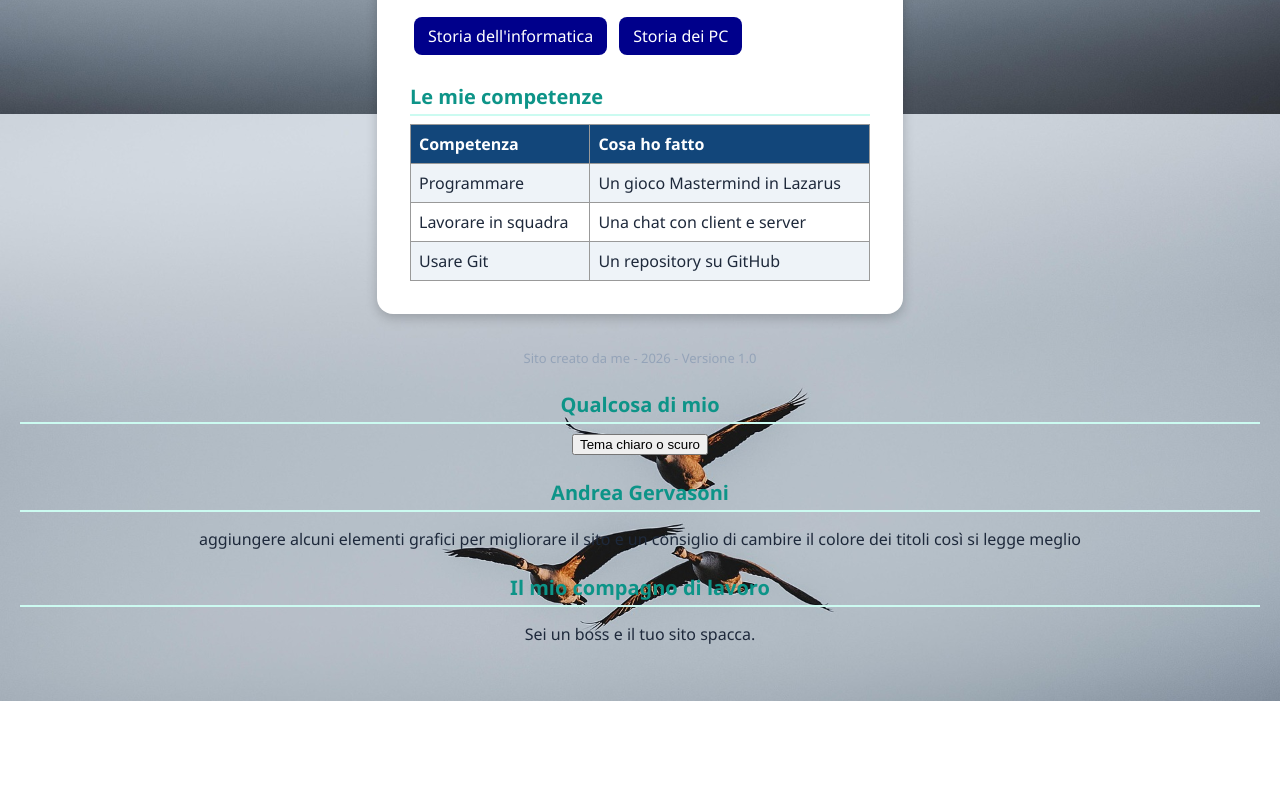
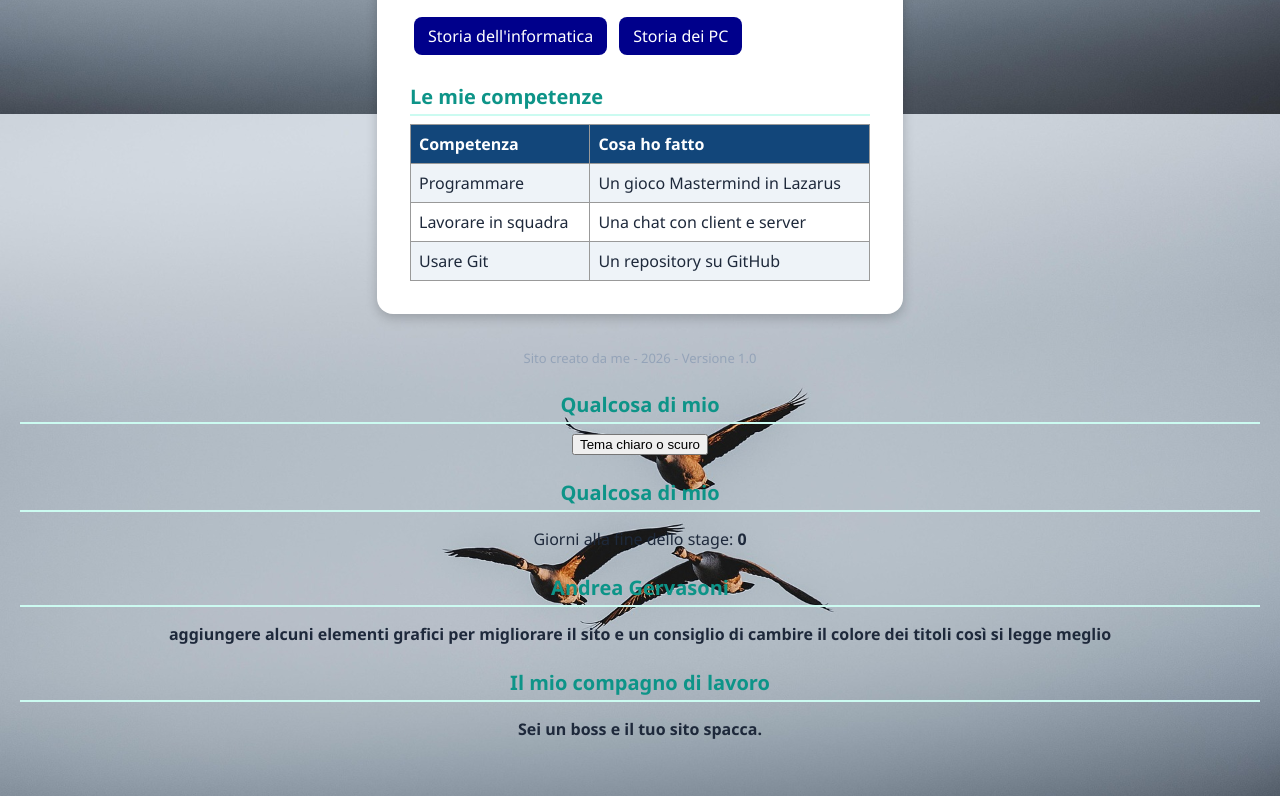
Before and after one commit to noahvalerio/mio---sito, a plain HTML site: page index.html in a window 1280 px wide. Shown: the part 686-1482 px from the top of the page. Before the commit the page ends 1387 px from the top, so only its background shows below. Drawn offline with Linux system fonts and the light colour scheme.

Commit message:
Update index.html

```diff
--- a/index.html
+++ b/index.html
@@ -44,6 +44,10 @@
   <h2>Qualcosa di mio</h2>
 <button id="tema">Tema chiaro o scuro</button>
 <script src="qualcosa.js"></script>
+  <h2>Qualcosa di mio</h2>
+<p>Giorni alla fine dello stage: <strong id="giorni-mancanti">0</str
+ong></p>
+<script src="qualcosa.js"></script>
 </body>
  <h2>Andrea Gervasoni</h2><p>aggiungere alcuni elementi grafici per migliorare il sito e un consiglio di cambire il colore dei titoli così si legge meglio</p>
   <h2>Il mio compagno di lavoro</h2>
```
